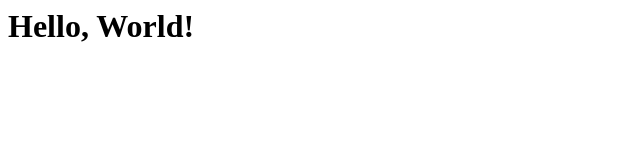
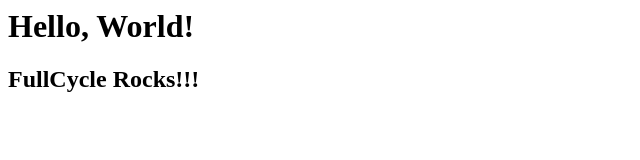
Before and after one commit to rodrigobsimon2/code-review, a plain HTML site: page index.html in a window 1280 px wide. Shown: the whole page, without its empty margins (0-640 px from the left). Drawn offline with Linux system fonts and the light colour scheme.

Commit message:
feat: add h2
add h2 header with message inside

```diff
--- a/index.html
+++ b/index.html
@@ -1 +1,2 @@
 <h1>Hello, World!</h1>
+<h2>FullCycle Rocks!!!</h2>
```
